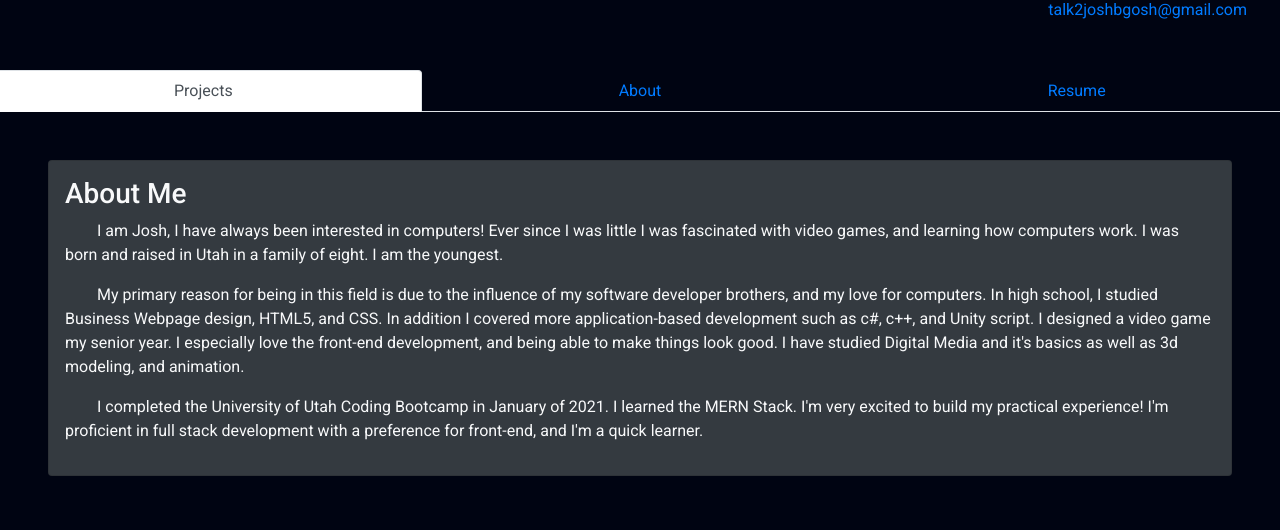
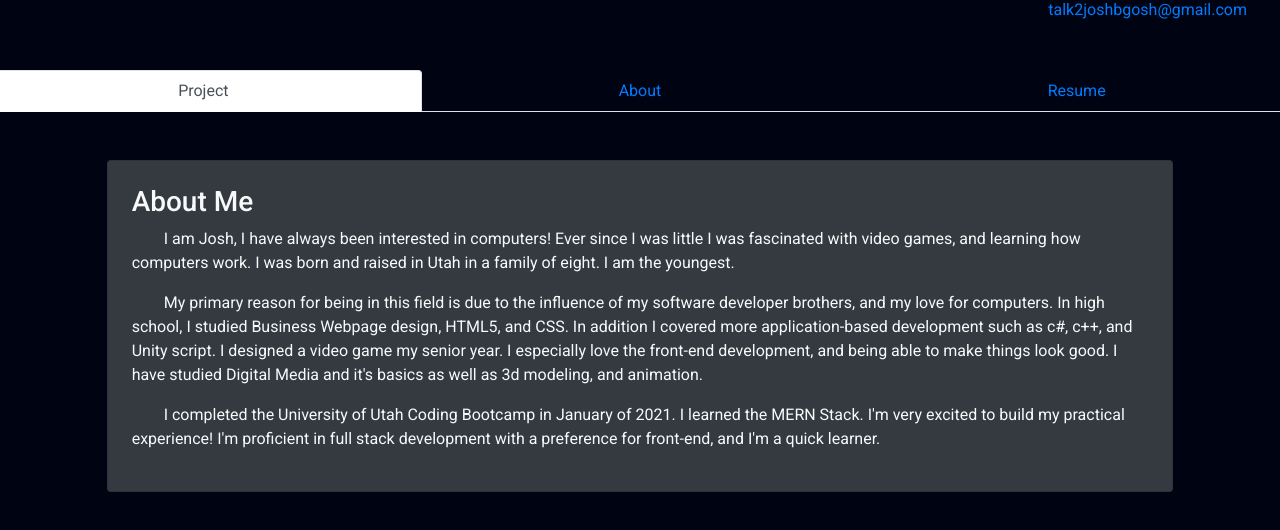
Before and after one commit to OneCrinkleyFry/OneCrinkleyFry.github.io, an Angular app: page /about in a window 1280 px wide. Shown: the part 1127-1657 px from the top of the page. Before the commit the page ends 1603 px from the top, so only its background shows below. Built offline with nearby package versions, Linux system fonts and the light colour scheme.

Commit message:
reformatted the about section

```diff
--- a/src/app/about/about.component.ts
+++ b/src/app/about/about.component.ts
@@ -1,5 +1,5 @@
-import { Component, OnInit } from '@angular/core';
-
+import { Component, Input, OnInit } from '@angular/core';
+import { AppComponent } from '../app.component';
 @Component({
   selector: 'app-about',
   templateUrl: './about.component.html',
@@ -10,6 +10,7 @@ export class AboutComponent implements OnInit {
   constructor() { }
 
   ngOnInit(): void {
+    // AppComponent.active=2;
   }
 
 }
--- a/src/app/app.component.html
+++ b/src/app/app.component.html
@@ -19,35 +19,27 @@
     </div>
   </div>
 </header>
-<nav ngbNav #nav="ngbNav" class="row nav-tabs d-flex">
-  <ng-container ngbNavItem>
-    <a ngbNavLink class="col-4 text-center" [routerLink]="['/home']">Projects</a>
+<ul ngbNav #nav="ngbNav" [(activeId)]="active" class="nav-tabs d-flex row p-0">
+  <li class="col-4 p-0 text-center" [ngbNavItem]="1">
+    <a ngbNavLink [routerLink]="['/home']">Project</a>
     <ng-template ngbNavContent>
-      <div class="m-5 p-3 card bg-dark">
-        <router-outlet></router-outlet>
-      </div>
+      <router-outlet></router-outlet>
     </ng-template>
-  </ng-container>
-  <ng-container ngbNavItem class="mx-auto">
-    <a ngbNavLink class="col-4 text-center" [routerLink]="['/about']">About</a>
+  </li>
+  <li class="col-4 p-0 text-center" [ngbNavItem]="2">
+    <a ngbNavLink [routerLink]="['/about']">About</a>
     <ng-template ngbNavContent>
-      <div class="m-5 p-3 card bg-dark">
-        <router-outlet></router-outlet>
-      </div>
+      <router-outlet></router-outlet>
     </ng-template>
-  </ng-container>
-  <ng-container ngbNavItem class="mx-auto">
-    <a ngbNavLink class="col-4 text-center" [routerLink]="['/resume']">Resume</a>
+  </li>
+  <li class="col-4 p-0 text-center" [ngbNavItem]="3">
+    <a ngbNavLink [routerLink]="['/resume']">Resume</a>
     <ng-template ngbNavContent>
-      <div class="m-5 p-3 card bg-dark">
-        <router-outlet></router-outlet>
-      </div>
+      <router-outlet></router-outlet>
     </ng-template>
-  </ng-container>
-</nav>
+  </li>
+</ul>
 
-<div [ngbNavOutlet]="nav" class="mt-2"></div>
-
-<div>
-  <router-outlet></router-outlet>
-</div>
+<article class="d-flex justify-content-center">
+  <div [ngbNavOutlet]="nav" class="mt-2 p-4 card m-5 col-10 bg-dark"></div>
+</article>
--- a/src/app/app.component.ts
+++ b/src/app/app.component.ts
@@ -1,4 +1,5 @@
 import { Component } from '@angular/core';
+import { Router } from '@angular/router';
 
 @Component({
   selector: 'app-root',
@@ -7,4 +8,5 @@ import { Component } from '@angular/core';
 })
 export class AppComponent {
   title = 'Portfolio';
+  active = 1;
 }
```
